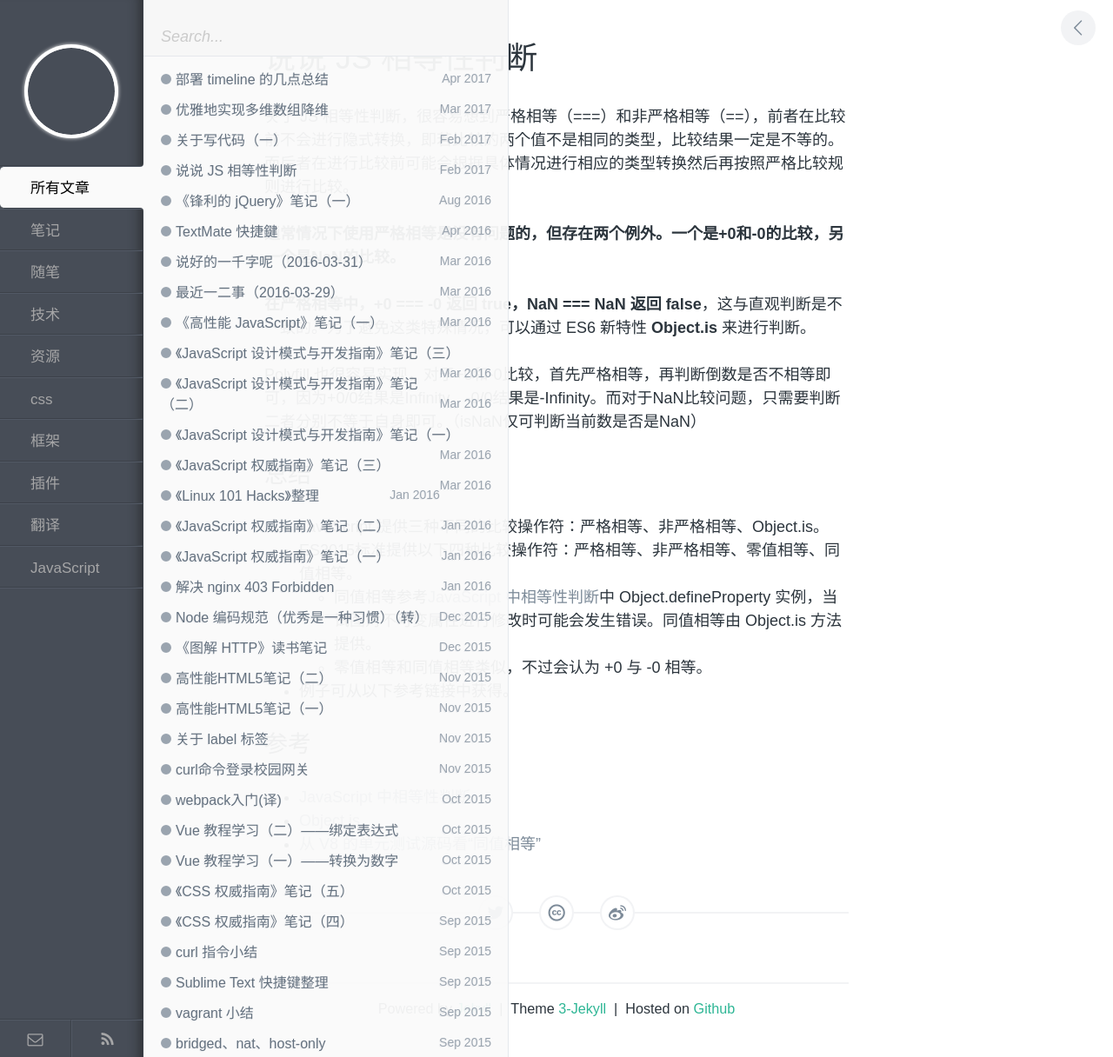
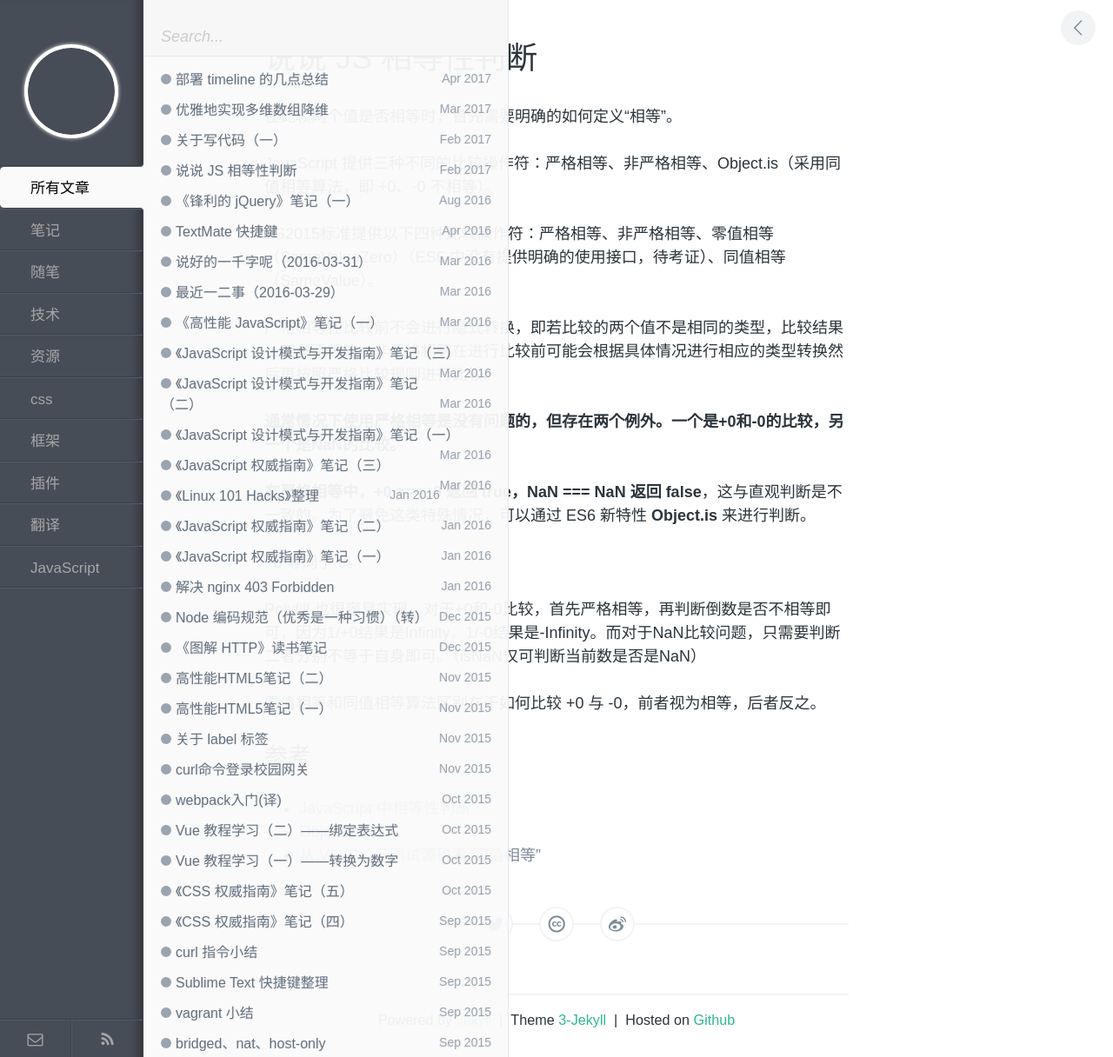
Before and after one commit to byr-gdp/byr-gdp.github.io, a Jekyll site: the page built from _posts/javascript/2017-02-08-js-equality-comparisons.md, in a window 1280 px wide. Shown: the whole page at 87% size. Built offline with Jekyll 4.4.1, drawn with Linux system fonts in a browser that asks for light colours; comment, search, counter and statistics services are not loaded.

Commit message:
feat: update js-equality-comparisons

```diff
--- a/_posts/javascript/2017-02-08-js-equality-comparisons.md
+++ b/_posts/javascript/2017-02-08-js-equality-comparisons.md
@@ -6,22 +6,23 @@ tags: js, equality comparison
 description: 说说 JS 相等性判断
 ---
 
-关于 JS 相等性判断，很容易想到严格相等（===）和非严格相等（==），前者在比较前不会进行隐式转换，即若比较的两个值不是相同的类型，比较结果一定是不等的。而后者在进行比较前可能会根据具体情况进行相应的类型转换然后再按照严格比较规则进行比较。
+在比较两个值是否相等时，首先需要明确的如何定义“相等”。
+
+JavaScript 提供三种不同的比较操作符：严格相等、非严格相等、Object.is（采用同值相等算法，即 +0、-0 不相等）。
+
+ES2015标准提供以下四种比较操作符：严格相等、非严格相等、零值相等（SameValueZero）（ES6 中没有提供明确的使用接口，待考证）、同值相等（SameValue）。
+
+严格相等在比较前不会进行隐式转换，即若比较的两个值不是相同的类型，比较结果一定是不等的。非严格相等在进行比较前可能会根据具体情况进行相应的类型转换然后再按照严格比较规则进行比较。
 
 **通常情况下使用严格相等是没有问题的，但存在两个例外。一个是+0和-0的比较，另一个是NaN的比较。**
 
 **在严格相等中，+0 === -0 返回 true，NaN === NaN 返回 false**，这与直观判断是不一致的。为了避免这类特殊情况，可以通过 ES6 新特性 **Object.is** 来进行判断。
 
-Polyfill 也很容易实现，对于+0和-0比较，首先严格相等，再判断倒数是否不相等即可，因为+0/0结果是Infinity，-0/0结果是-Infinity。而对于NaN比较问题，只需要判断二者分别不等于自身即可。（isNaN仅可判断当前数是否是NaN）
++0 等同于 0。
 
-## 总结
+Polyfill 也很容易实现，对于+0和-0比较，首先严格相等，再判断倒数是否不相等即可，因为1/+0结果是Infinity，1/-0结果是-Infinity。而对于NaN比较问题，只需要判断二者分别不等于自身即可。（isNaN仅可判断当前数是否是NaN）
 
-- JavaScript 提供三种不同的比较操作符：严格相等、非严格相等、Object.is。
-- ES2015标准提供以下四种比较操作符：严格相等、非严格相等、零值相等、同值相等。
-
-    - 同值相等参考[JavaScript 中相等性判断](https://developer.mozilla.org/zh-CN/docs/Web/JavaScript/Equality_comparisons_and_sameness)中 Object.defineProperty 实例，当试图对不可变属性进行修改时可能会发生错误。同值相等由 Object.is 方法提供。
-    - 零值相等和同值相等类似，不过会认为 +0 与 -0 相等。
-- 例子可从以下参考链接中获得。
+零值相等和同值相等算法区别在于如何比较 +0 与 -0，前者视为相等，后者反之。
 
 ## 参考
 
```
